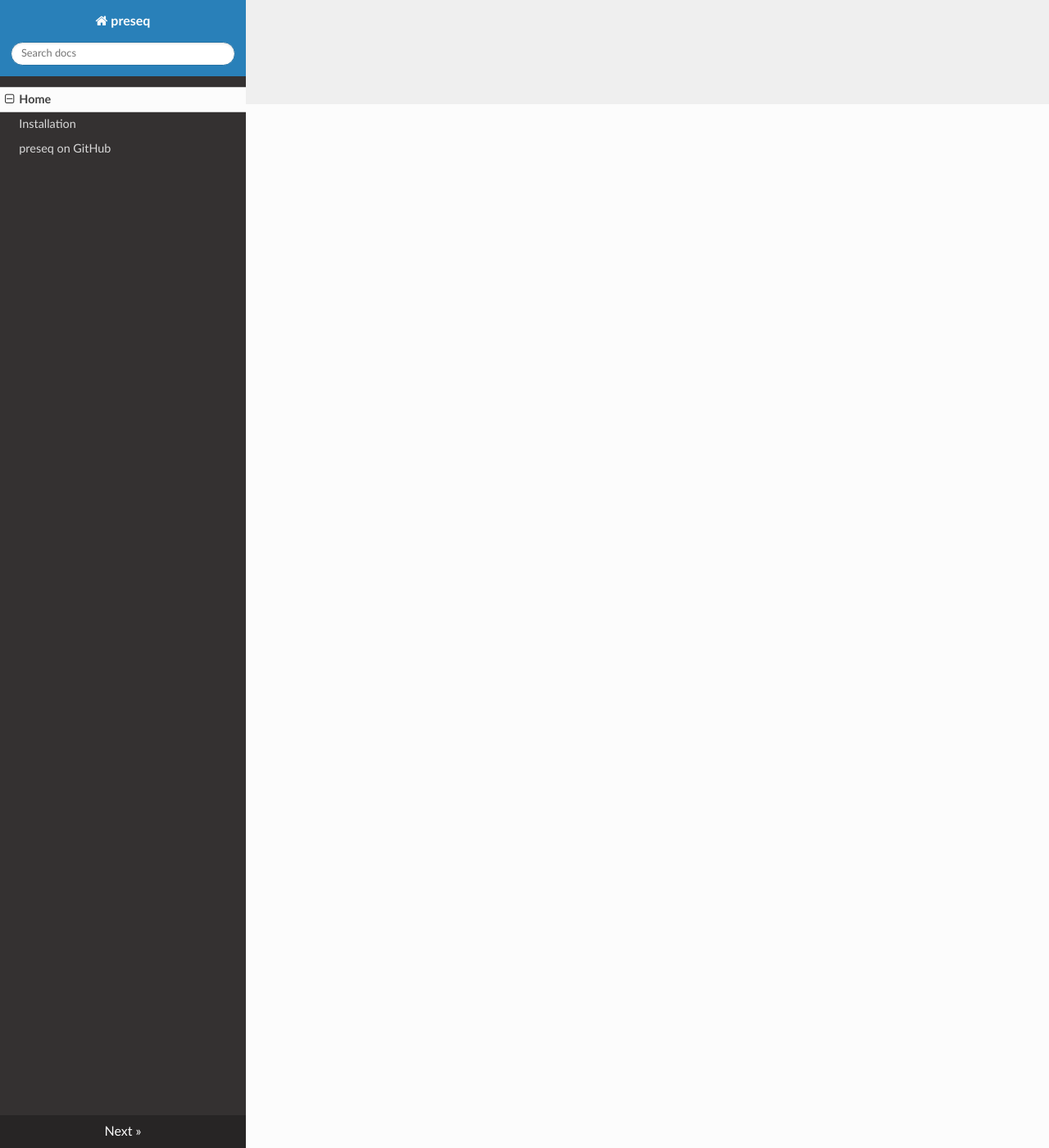
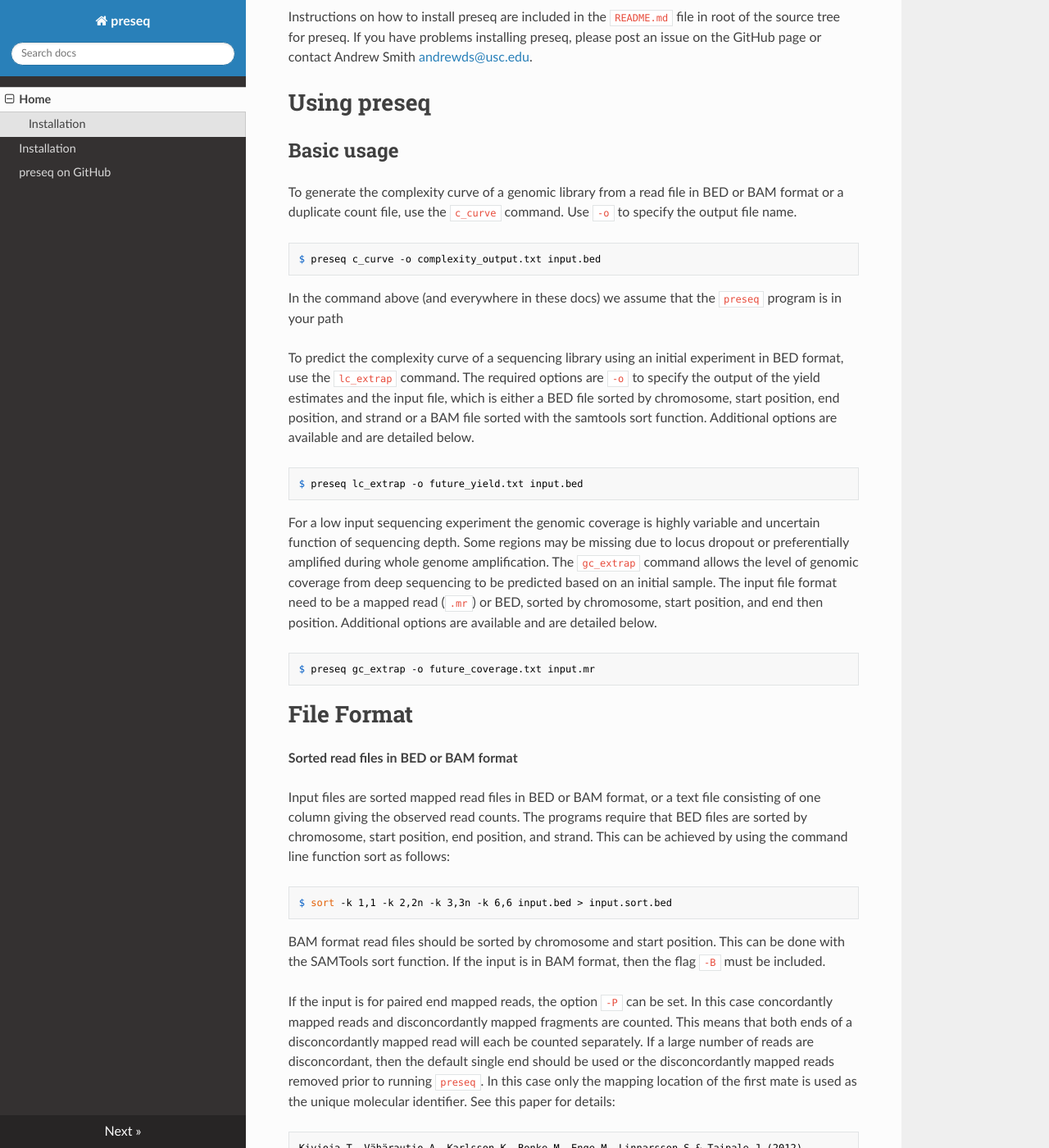
Before and after one commit to smithlabcode/preseq, an MkDocs documentation site: the page built from documentation/docs/index.md, in a window 1280 px wide and 1400 px high, scrolled down 1273 px. Shown: the whole window at 82% size. Built offline with MkDocs 1.6.1, drawn with Linux system fonts in a browser that asks for light colours; nearby versions of some CDN libraries; some of the changed text lies outside the part shown.

Commit message:
Converting more docs to markdown

````diff
--- a/documentation/docs/index.md
+++ b/documentation/docs/index.md
@@ -3,7 +3,7 @@
 Under construction... But the PDF documentation still applies and can
 be found [here](https://github.com/smithlabcode/preseq).
 
-The `preseq` package is aimed to help researchers design and optimize
+The preseq package is aimed to help researchers design and optimize
 sequencing experiments by using population sampling models to infer
 properties of the population or the behavior under deeper sampling
 based upon a small initial sequencing experiment.  The estimates can
@@ -17,10 +17,17 @@
 used to check predictions from `lc_extrap` and `gc_extrap`. It will
 show you what your data looks like (as a curve) within the range of
 data you already have. The `lc_extrap` command uses rational function
-approximations to Good \& Toulmin's (1956) non-parametric empirical
+approximations to Good & Toulmin's (1956) non-parametric empirical
 Bayes estimator to predict the library complexity of future
 experiments, in essence looking into the future for hypothetical
-experiments.
+experiments. This is the paper:
+
+```txt
+Good IJ & Toulmin GH (1956).
+The number of new species, and the increase in population coverage,
+when a sample is increased.
+Biometrika, 43(1-2),45-63.
+```
 
 The `gc_extrap` command uses a similar approach as `lc_extrap` to
 predict the genome coverage, i.e. the number of bases covered at least
@@ -34,3 +41,132 @@
 `bound_pop` uses a non-parametric moment-based approach to
 conservatively estimate the total number of classes in the sample,
 also called the species richness of the population that is sampled.
+
+
+## Installation
+
+**Download**
+
+You can obtain preseq [here](https://github.com/smithlabcode/preseq).
+Only clone the repo if you are planning to modify or reuse the code,
+or have some other interesting plans and know what you are doing. Most
+users should download a release. The `README.md` file in the GitHub
+repo explains how to download a release, and not simply the source
+code files.
+
+Preseq runs on Unix-based systems, notably macOS and Linux. If the
+input file is in BAM format, the
+[HTSLib](http://www.htslib.org/download/) library is required. If the
+input is a text file of counts in a single column, a "counts
+histogram" or is in BED format, then HTSLib is not required. Preseq
+has been tested on Linux and Mac OS-X.
+
+***Installation**
+
+Instructions on how to install preseq are included in the `README.md`
+file in root of the source tree for preseq.  If you have problems
+installing preseq, please post an issue on the GitHub page or contact
+Andrew Smith <andrewds@usc.edu>.
+
+Using preseq
+============
+
+Basic usage
+-----------
+
+To generate the complexity curve of a genomic library from a read file
+in BED or BAM format or a duplicate count file, use the `c_curve`
+command. Use `-o` to specify the output file name.
+```console
+$ preseq c_curve -o complexity_output.txt input.bed
+```
+
+In the command above (and everywhere in these docs) we assume that the
+`preseq` program is in your path
+
+To predict the complexity curve of a sequencing library using an
+initial experiment in BED format, use the `lc_extrap` command. The
+required options are `-o` to specify the output of the yield estimates
+and the input file, which is either a BED file sorted by chromosome,
+start position, end position, and strand or a BAM file sorted with the
+samtools sort function. Additional options are available and are
+detailed below.
+```console
+$ preseq lc_extrap -o future_yield.txt input.bed
+```
+
+For a low input sequencing experiment the genomic coverage is highly
+variable and uncertain function of sequencing depth.  Some regions may
+be missing due to locus dropout or preferentially amplified during
+whole genome amplification. The `gc_extrap` command allows the level
+of genomic coverage from deep sequencing to be predicted based on an
+initial sample.  The input file format need to be a mapped read
+(`.mr`) or BED, sorted by chromosome, start position, and end then
+position.  Additional options are available and are detailed below.
+```console
+$ preseq gc_extrap -o future_coverage.txt input.mr
+```
+
+File Format
+===========
+
+**Sorted read files in BED or BAM format**
+
+Input files are sorted mapped read files in BED or BAM format, or a
+text file consisting of one column giving the observed read counts.
+The programs require that BED files are sorted by chromosome, start
+position, end position, and strand.  This can be achieved by using the
+command line function sort as follows:
+```console
+$ sort -k 1,1 -k 2,2n -k 3,3n -k 6,6 input.bed > input.sort.bed
+```
+
+BAM format read files should be sorted by chromosome and start
+position. This can be done with the SAMTools sort function. If the
+input is in BAM format, then the flag `-B` must be included.
+
+If the input is for paired end mapped reads, the option `-P` can be
+set.  In this case concordantly mapped reads and disconcordantly
+mapped fragments are counted.  This means that both ends of a
+disconcordantly mapped read will each be counted separately.  If a
+large number of reads are disconcordant, then the default single end
+should be used or the disconcordantly mapped reads removed prior to
+running `preseq`.  In this case only the mapping location of the first
+mate is used as the unique molecular
+identifier. See this paper for details:
+```txt
+Kivioja T, Vähärautio A, Karlsson K, Bonke M, Enge M, Linnarsson S & Taipale J (2012).
+Counting absolute numbers of molecules using unique molecular identifiers.
+Nature Methods, 9(1),72-74.
+```
+
+**Text files of observed read counts**
+
+For more general applications `preseq` allows the input
+to be a text file of observed read counts, one count per
+line. To specify this input, the option `-V` must be set.
+
+Such a text file can typically be constructed using shell commands or
+very simple scripts. Take for example an unmapped sequencing
+experiment in FASTQ format. To predict the complexity, the unique
+molecular identifier needs to use only the observed sequence.  For
+instance, a unique molecular identifier used may be the first 20 bases
+in the observed sequence. A command line script to construct the
+counts would then be
+```console
+$ awk '{if (NR%4==2) print substr($0,1,20);}' input.fastq | sort | \
+    uniq -c | awk '{print $1}' > counts.txt
+```
+More complicated unique molecular identifiers can be used, such as
+mapping position plus a random barcode, but are too complicated to
+explain here. For questions with such usage, please contact
+us at <andrewds@usc.edu>
+
+**Mapped read format for `gc_extrap`**
+
+`gc_extrap` does not allow for input files to be in BAM format.  We
+have found that some mappers give inconsistent SAM flags for paired
+end reads, preventing efficient merging of reads in the proper order.
+We provide the tool `to-mr` to convert SAM or BAM format files to
+MR format.  The MR or BED format file needs to be sorted by
+chromosome, start, and end position before input into `gc_extrap`.
````
